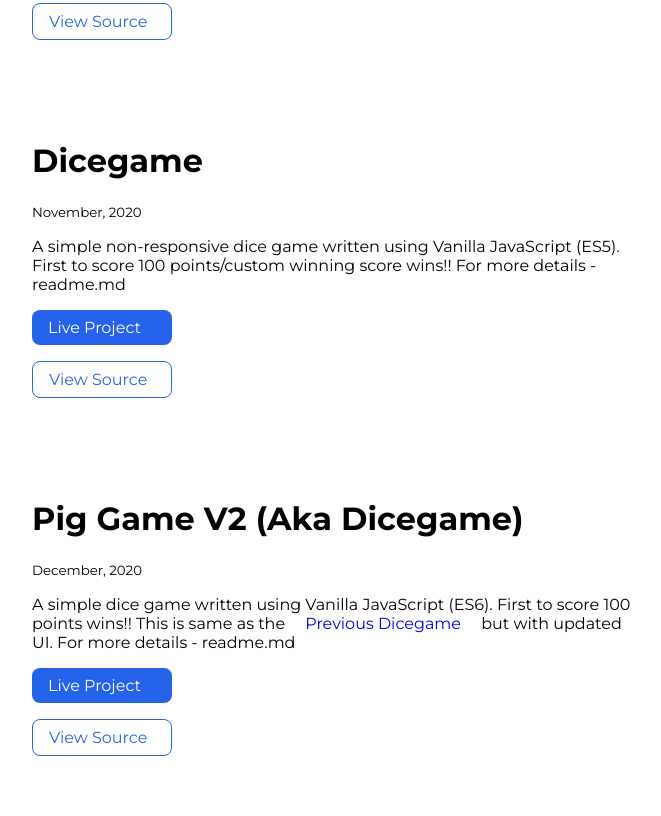
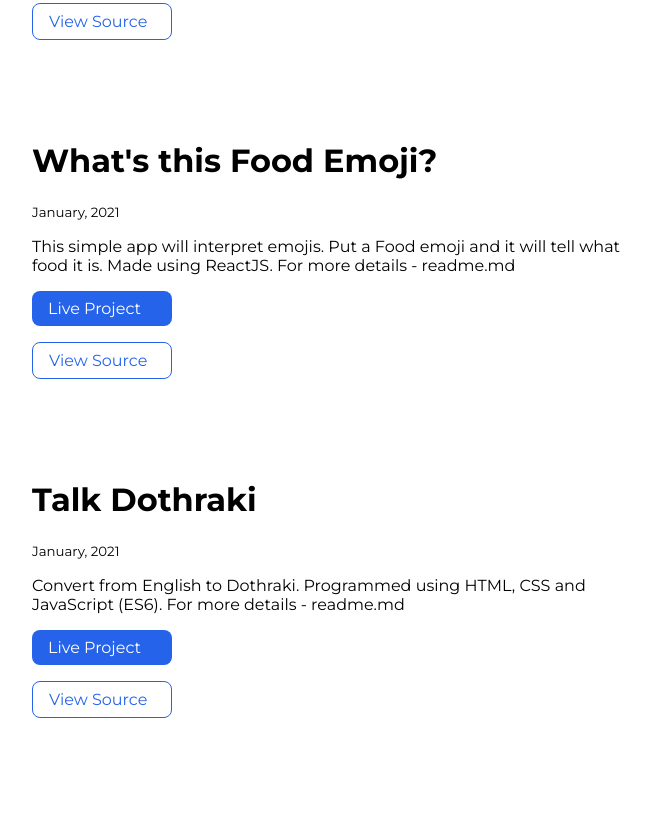
Before and after one commit to prajvalhl/prajval-portfolio, a plain HTML site: page projects.html in a window 1280 px wide. Shown: the part 1199-2015 px from the top of the page, without its empty margins (328-989 px from the left). Drawn offline with Linux system fonts and the light colour scheme.

Commit message:
udated projects

```diff
--- a/projects.html
+++ b/projects.html
@@ -77,6 +77,49 @@
       <!-- Project 3 -->
       <li>
         <div class="container container-center article-space">
+          <h1>What's this Food Emoji?</h1>
+          <small>January, 2021</small>
+          <p>
+            This simple app will interpret emojis. Put a Food emoji and it will
+            tell what food it is. Made using ReactJS. For more details -
+            readme.md
+          </p>
+
+          <a class="link link-primary" href="https://qv6p8.csb.app/"
+            >Live Project</a
+          >
+          <a
+            class="link link-secondary"
+            href="https://github.com/prajvalhl/emojiInterpreter"
+            >View Source</a
+          >
+        </div>
+      </li>
+      <!-- Project 4 -->
+      <li>
+        <div class="container container-center article-space">
+          <h1>Talk Dothraki</h1>
+          <small>January, 2021</small>
+          <p>
+            Convert from English to Dothraki. Programmed using HTML, CSS and
+            JavaScript (ES6). For more details - readme.md
+          </p>
+
+          <a
+            class="link link-primary"
+            href="https://prajvalhl.github.io/talk-dothraki/"
+            >Live Project</a
+          >
+          <a
+            class="link link-secondary"
+            href="https://github.com/prajvalhl/talk-dothraki"
+            >View Source</a
+          >
+        </div>
+      </li>
+      <!-- Project 5 -->
+      <li>
+        <div class="container container-center article-space">
           <h1>Dicegame</h1>
           <small>November, 2020</small>
           <p>
@@ -97,7 +140,7 @@
           >
         </div>
       </li>
-      <!-- Project 4 -->
+      <!-- Project 6 -->
       <li>
         <div class="container container-center article-space">
           <h1>Pig Game V2 (Aka Dicegame)</h1>
@@ -123,7 +166,7 @@
           >
         </div>
       </li>
-      <!-- Project 5 -->
+      <!-- Project 7 -->
       <li>
         <div class="container container-center article-space">
           <h1>Guess My Number</h1>
@@ -145,7 +188,7 @@
           >
         </div>
       </li>
-      <!-- Project 6 -->
+      <!-- Project 8 -->
       <li>
         <div class="container container-center article-space">
           <h1>Modal</h1>
```
